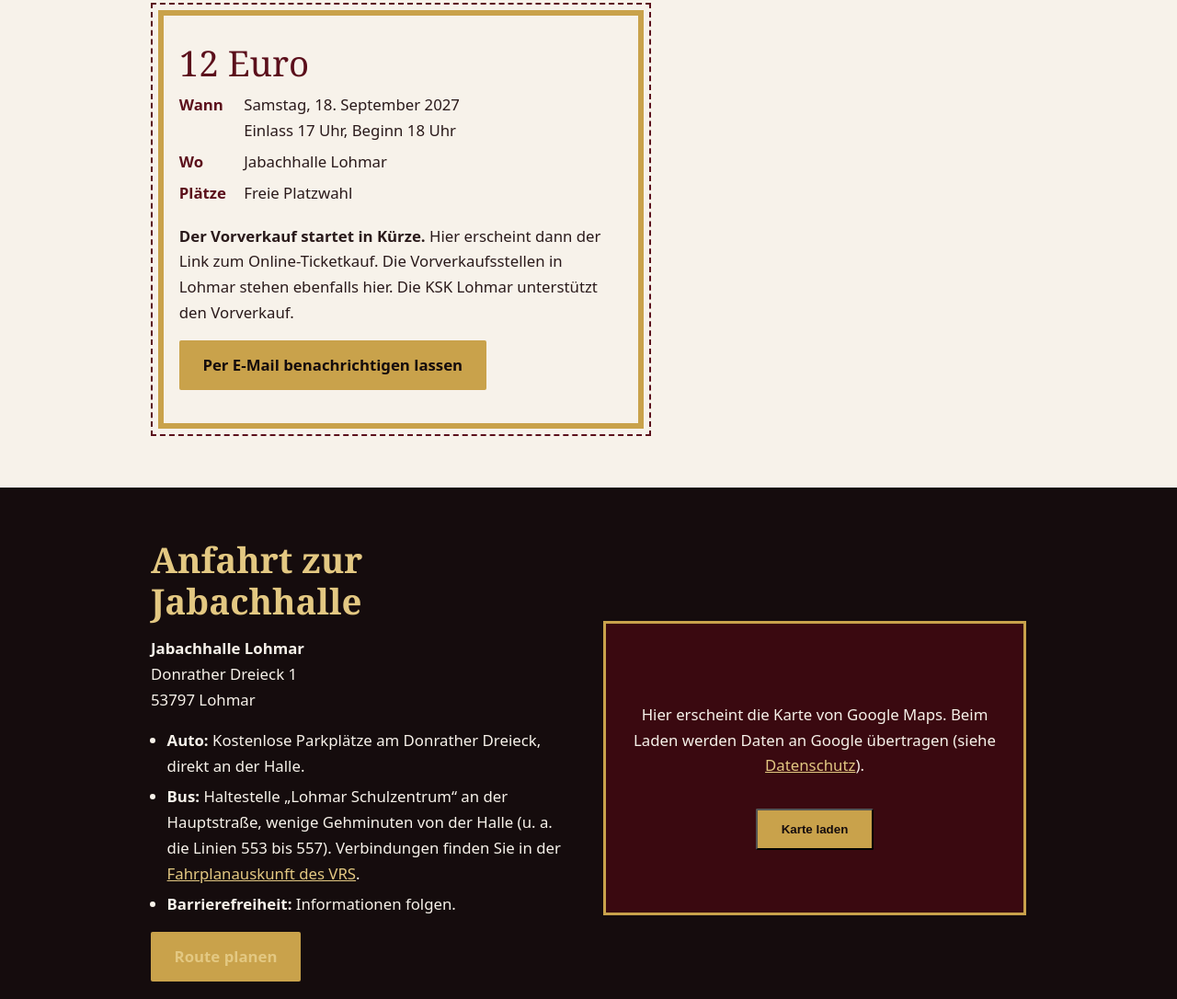
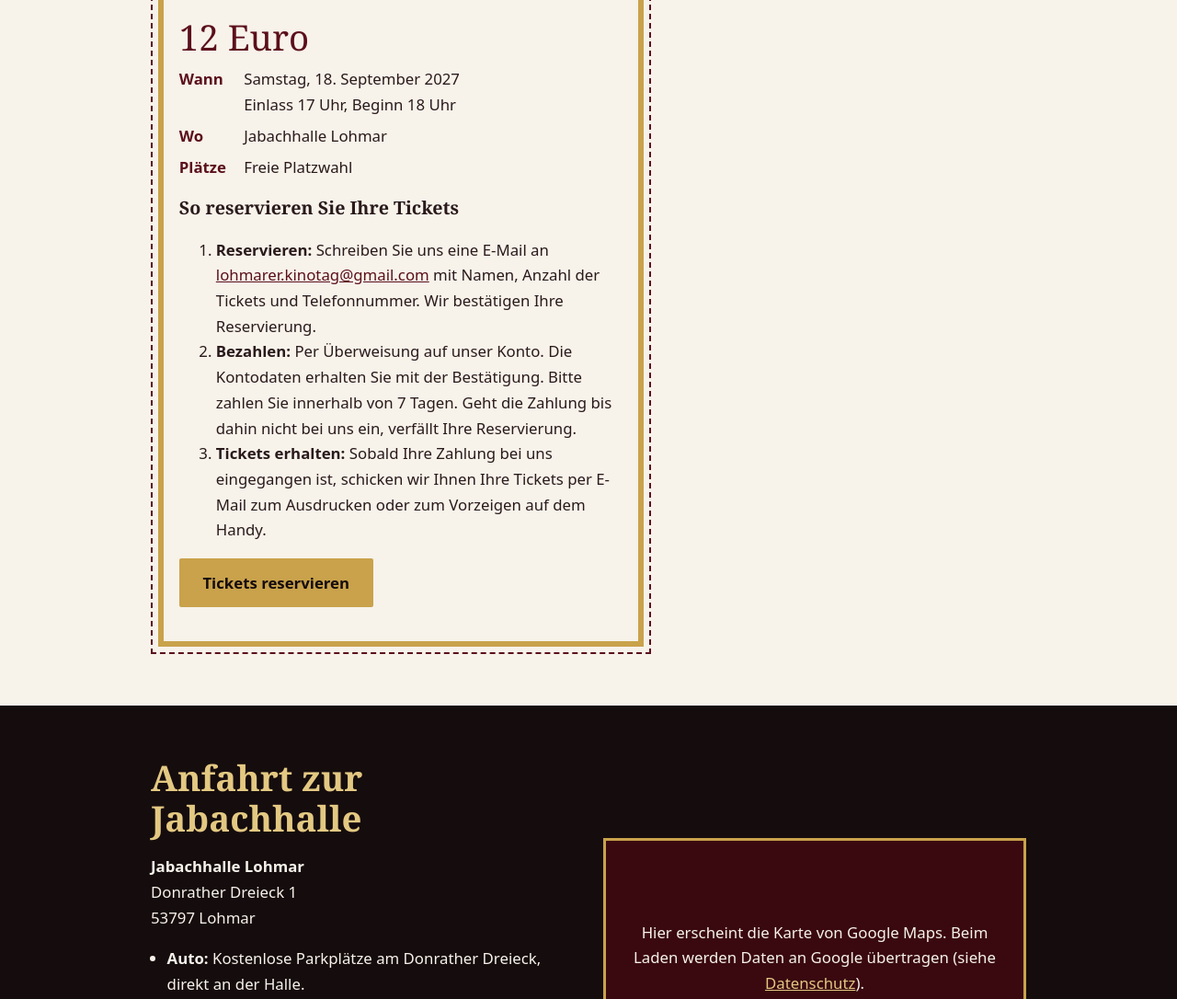
Before and after one commit to elenafi93/lohmarer.kinotag, a plain HTML site: page index.html in a window 1280 px wide. Shown: the part 2688-3774 px from the top of the page at 92% size. Drawn offline with Linux system fonts and the light colour scheme.

Commit message:
Add files via upload

```diff
--- a/index.html
+++ b/index.html
@@ -34,8 +34,8 @@
 <p>Auf der riesigen Leinwand der Jabachhalle erwartet Sie ein visuelles Spektakel: bombastische Landschaftsbilder, emotionale Begegnungen mit Südafrikanern und Tierbeobachtungen aus nächster Nähe.</p>
 <div class="live"><strong>Das Besondere an diesem Abend</strong>
 <p>Silke Schranz und Christian Wüstenberg kommentieren ihren Film live auf der Bühne. Mit Humor, Leichtigkeit und fundierten Reisetipps nehmen sie ihr Publikum mit auf die Reise kreuz und quer durch Südafrika – ganz so, als wären Sie selbst zusammen mit den beiden Abenteurern unterwegs.</p></div>
-<p>Der Vorverkauf startet in Kürze. Merken Sie sich den 18. September 2027 schon heute vor und sichern Sie sich dann Ihr Ticket für eine unvergessliche filmische Reise nach Südafrika!</p>
-<p><a class="btn" href="#tickets">Zum Vorverkauf</a></p>
+<p>Der Vorverkauf läuft: Reservieren Sie jetzt Ihre Tickets und sichern Sie sich Ihren Platz für eine unvergessliche filmische Reise nach Südafrika!</p>
+<p><a class="btn" href="#tickets">Tickets reservieren</a></p>
 </div>
 <img class="foto plakat" src="images/plakat.jpg" alt="Kinoplakat: Südafrika – Der Kinofilm mit Löwe in der Landkarte Südafrikas" onerror="this.style.display='none'">
 </div>
@@ -74,8 +74,13 @@
 <dt>Wo</dt><dd>Jabachhalle Lohmar</dd>
 <dt>Plätze</dt><dd>Freie Platzwahl</dd>
 </dl>
-<p><strong>Der Vorverkauf startet in Kürze.</strong> Hier erscheint dann der Link zum Online-Ticketkauf. Die Vorverkaufsstellen in Lohmar stehen ebenfalls hier. Die KSK Lohmar unterstützt den Vorverkauf.</p>
-<p><a class="btn" href="mailto:lohmarer.kinotag@gmail.com?subject=Vorverkauf%20Lohmarer%20Kinotag&amp;body=Bitte%20benachrichtigen%20Sie%20mich%20zum%20Start%20des%20Vorverkaufs.">Per E-Mail benachrichtigen lassen</a></p>
+<h3>So reservieren Sie Ihre Tickets</h3>
+<ol class="schritte">
+<li><strong>Reservieren:</strong> Schreiben Sie uns eine E-Mail an <a href="mailto:lohmarer.kinotag@gmail.com">lohmarer.kinotag@gmail.com</a> mit Namen, Anzahl der Tickets und Telefonnummer. Wir bestätigen Ihre Reservierung.</li>
+<li><strong>Bezahlen:</strong> Per Überweisung auf unser Konto. Die Kontodaten erhalten Sie mit der Bestätigung. Bitte zahlen Sie innerhalb von 7 Tagen. Geht die Zahlung bis dahin nicht bei uns ein, verfällt Ihre Reservierung.</li>
+<li><strong>Tickets erhalten:</strong> Sobald Ihre Zahlung bei uns eingegangen ist, schicken wir Ihnen Ihre Tickets per E-Mail zum Ausdrucken oder zum Vorzeigen auf dem Handy.</li>
+</ol>
+<p><a class="btn" href="mailto:lohmarer.kinotag@gmail.com?subject=Ticketreservierung%20Lohmarer%20Kinotag&amp;body=Name%3A%0AAnzahl%20Tickets%20%2812%20Euro%20pro%20Ticket%29%3A%0ATelefonnummer%3A%0AWo%20m%C3%B6chten%20Sie%20die%20Tickets%20abholen%20oder%20per%20E-Mail%20erhalten%3F%0A">Tickets reservieren</a></p>
 </div></div></section>
 
 <section id="anfahrt" class="dunkel"><div class="wrap zwei">
@@ -102,7 +107,7 @@
 <div class="passliste">
 <article class="pass"><div class="pass-kopf">Reisebegleiter · Reisekasse</div>
 <div class="pass-logo"><img src="images/logo-ksk.png" alt="Logo KSK" onerror="this.parentNode.style.display='none'"></div>
-<h3>KSK Lohmar</h3><p>Vorverkaufsstelle für Ihre Tickets und gut gefüllte Reisekasse.</p>
+<h3>KSK Lohmar</h3><p>Für eine gut gefüllte Reisekasse.</p>
 </article>
 <article class="pass"><div class="pass-kopf">Reisebegleiter · Heimkehr</div>
 <div class="pass-logo"><img src="images/logo-falc.png" alt="Logo FALC Immobilien" onerror="this.parentNode.style.display='none'"></div>
@@ -125,7 +130,7 @@
 <details><summary>Wann öffnet die Halle?</summary><p>Der Einlass beginnt um 17 Uhr, der Film startet um 18 Uhr.</p></details>
 <details><summary>Wie lange dauert die Vorstellung?</summary><p>Der Film läuft 99 Minuten. Etwa zur Hälfte gibt es eine Pause. Die genaue Länge des Abends geben wir bekannt, sobald der Ablauf feststeht.</p></details>
 <details><summary>Kann ich mit den Fernwehmachern sprechen?</summary><p>Ja, die beiden nehmen sich in der Pause und nach dem Film Zeit für Ihre Fragen.</p></details>
-<details><summary>Kann ich Tickets zurückgeben?</summary><p>Die Regelung geben wir mit dem Vorverkaufsstart bekannt.</p></details>
+<details><summary>Kann ich Tickets zurückgeben?</summary><p>Bei Tickets für Veranstaltungen mit festem Termin besteht kein gesetzliches Widerrufsrecht. Sagen wir die Veranstaltung ab, erstatten wir den Ticketpreis.</p></details>
 <details><summary>Gibt es ein Kinderprogramm?</summary><p>Ein „Kinderkino mit Frühstück“ am Vormittag ist in Planung. Sobald es feststeht, informieren wir hier.</p></details>
 </div></div></section>
 
```
